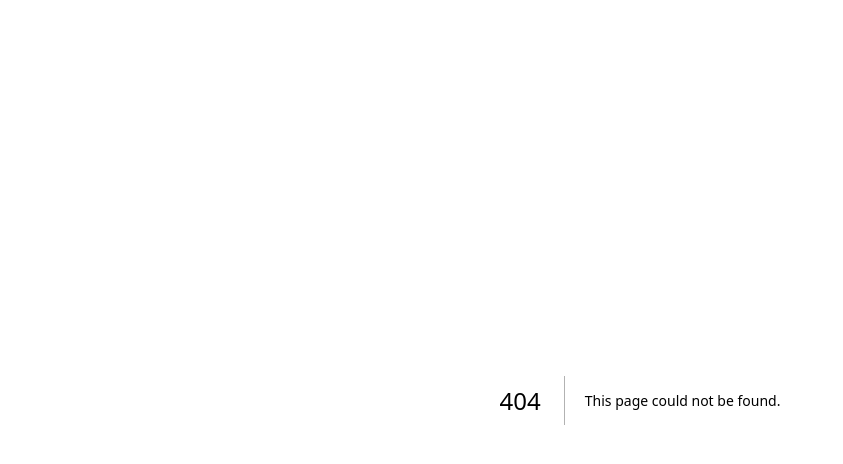
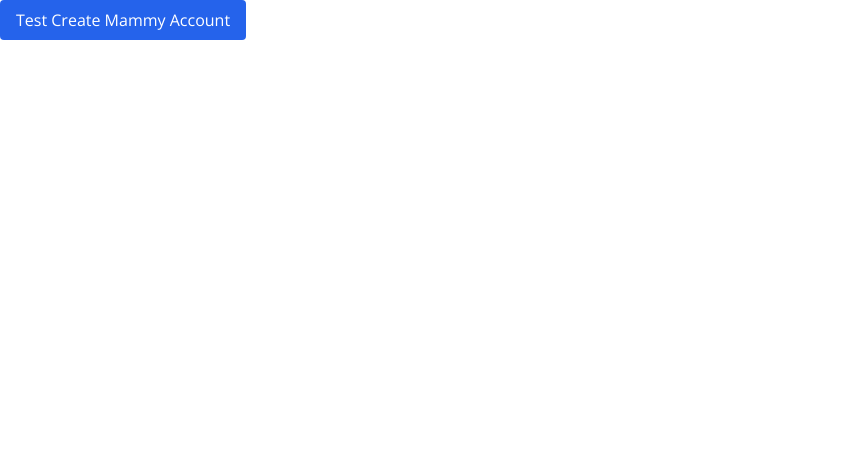
Before and after one commit to BrianLumire/Mummies-Nannies, a Next.js app: page /test in a window 1280 px wide. Before the commit this address had no page. Shown: the top 464 px of the page, without its empty margins (0-843 px from the left). Built offline with nearby package versions, Linux system fonts and the light colour scheme.

Commit message:
localstorage issue

```diff
--- /dev/null
+++ b/app/test/page.tsx
@@ -0,0 +1,62 @@
+"use client";
+import React, { useState } from "react";
+import { createClient } from "@/supabase/client";
+import { toast } from "sonner";
+
+const TestMammyButton: React.FC = () => {
+  const [loading, setLoading] = useState(false);
+  const [result, setResult] = useState<any>(null);
+  const [error, setError] = useState<string | null>(null);
+
+  const handleTestClick = async () => {
+    setLoading(true);
+    setResult(null);
+    setError(null);
+
+    const client = createClient();
+    const email = "test@example.com"; // Replace or retrieve email as needed
+
+    try {
+      const { data: functionData, error: functionError } = await client.functions.invoke(
+        "create_mammy_user_account",
+        { body: { email } }
+      );
+
+      if (functionError) {
+        setError(functionError.message || "An error occurred");
+        toast.error(functionError.message || "An error occurred");
+      } else {
+        setResult(functionData);
+        toast.success("Function invoked successfully!");
+      }
+    } catch (err) {
+      setError("Unexpected error occurred");
+      toast.error("Unexpected error occurred");
+    }
+    setLoading(false);
+  };
+
+  return (
+    <div>
+      <button
+        onClick={handleTestClick}
+        disabled={loading}
+        className="px-4 py-2 bg-blue-600 text-white rounded hover:bg-blue-700 transition"
+      >
+        {loading ? "Loading..." : "Test Create Mammy Account"}
+      </button>
+      {result && (
+        <pre className="mt-4 p-2 bg-gray-100 rounded">
+          {JSON.stringify(result, null, 2)}
+        </pre>
+      )}
+      {error && (
+        <p className="mt-4 text-red-600">
+          {error}
+        </p>
+      )}
+    </div>
+  );
+};
+
+export default TestMammyButton;
--- a/components/mummies/add-mummy/OnboardMummyModal.tsx
+++ b/components/mummies/add-mummy/OnboardMummyModal.tsx
@@ -88,19 +88,23 @@ const OnboardMummyModal: React.FC<OnboardMummyModalProps> = ({ onClose, onNext }
   // Handle form submission integration.
   const onSubmit = async (data: MummyBioFormValues) => {
     setSubmitting(true);
-    console.log("Mummy Bio Data:", data);
-    const client = createClient();
-    const { full_name, email, phone_number, photo } = data;
-    let mummyUserId = localStorage.getItem("mummyUserId");
+  console.log("Mummy Bio Data:", data);
+  const client = createClient();
+  const { full_name, email, phone_number, photo } = data;
+  let mummyUserId = localStorage.getItem("mummyUserId");
+
+  console.log("Email being used:", email);
+  console.log("Initial mummyUserId from local storage:", mummyUserId);
 
     if (!mummyUserId) {
       const { data: functionData, error: functionError } = await client.functions.invoke(
         "create_mammy_user_account",
-        { body: JSON.stringify({ email }) }
+        { body: { email } }
       );
+
       if (functionError) {
-        toast.error("Error generating user id.");
         console.error("Edge function error:", functionError);
+        toast.error("Error generating user id: " + functionError.message);
         setSubmitting(false);
         return;
       }
@@ -111,6 +115,7 @@ const OnboardMummyModal: React.FC<OnboardMummyModalProps> = ({ onClose, onNext }
         return;
       }
       localStorage.setItem("mummyUserId", mummyUserId);
+      console.log("mummyUserId saved to local storage:", localStorage.getItem("mummyUserId"));
     } else {
       console.log("Using existing mummyUserId:", mummyUserId);
     }
--- a/components/mummies/add-mummy/ServiceMummy.tsx
+++ b/components/mummies/add-mummy/ServiceMummy.tsx
@@ -71,7 +71,9 @@ const ServiceMummy: React.FC<ServiceMummyProps> = ({ onClose, onBack, onNext })
   // Fetch the existing service selection from the 'mammies' table.
   const fetchServiceData = async () => {
     const client = createClient();
-    const mummyUserId = localStorage.getItem("mammiesId");
+    // Use the correct key here: "mummyUserId"
+    const mummyUserId = localStorage.getItem("mummyUserId");
+    console.log("Service Modal: Retrieved mummyUserId from local storage:", mummyUserId);
     if (!mummyUserId) {
       console.error("No mummy user ID found in storage.");
       return;
@@ -97,14 +99,17 @@ const ServiceMummy: React.FC<ServiceMummyProps> = ({ onClose, onBack, onNext })
     fetchServiceData();
   }, []);
 
-  // Handle form submission. Removed the unused 'data' parameter.
+  // Handle form submission.
   const onSubmit = async () => {
     if (selectedServices.length === 0) {
       alert("Please select at least one service before proceeding.");
       return;
     }
 
-    const mummyUserId = localStorage.getItem("mammiesId");
+    // Use the correct key: "mummyUserId"
+    const mummyUserId = localStorage.getItem("mummyUserId");
+    console.log("Service Modal onSubmit: Retrieved mummyUserId from local storage:", mummyUserId);
+
     if (!mummyUserId) {
       toast.error("No user account found. Please complete the previous step.");
       return;
```
